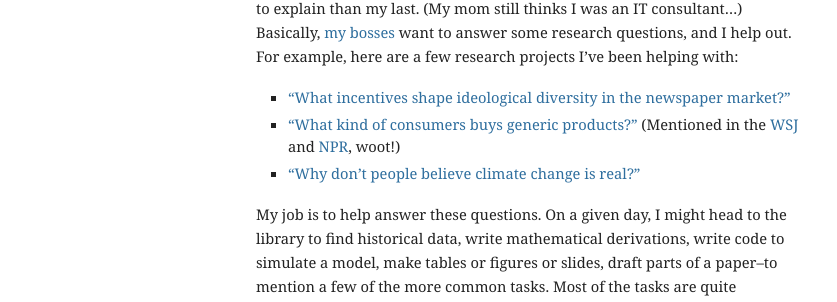
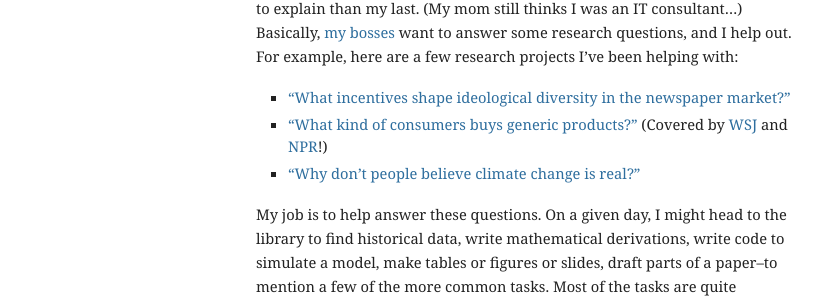
Before and after one commit to mbwong/mbwong.github.com, a Jekyll site: the page built from _posts/2013-08-20-new-job.md, in a window 1280 px wide. Shown: the part 604-906 px from the top of the page, without its empty margins (94-931 px from the left). Built offline with Jekyll 4.4.1, drawn with Linux system fonts in a browser that asks for light colours.

Commit message:
Update 2013-08-20-new-job.md

```diff
--- a/_posts/2013-08-20-new-job.md
+++ b/_posts/2013-08-20-new-job.md
@@ -16,7 +16,7 @@ Location: My new desk is located in the Becker Center on the third floor of the
 Job description: The most immediate benefit of this job is that it is much easier to explain than my last. (My mom still thinks I was an IT consultant...) Basically, [my][jesse] [bosses][matt] want to answer some research questions, and I help out. For example, here are a few research projects I've been helping with:
 
 * ["What incentives shape ideological diversity in the newspaper market?"][comp]
-* ["What kind of consumers buys generic products?"][gen] (Mentioned in the [WSJ][wsj] and [NPR][npr], woot!)
+* ["What kind of consumers buys generic products?"][gen] (Covered by [WSJ][wsj] and [NPR][npr]!)
 * ["Why don't people believe climate change is real?"][crowd]
 
 [jesse]: http://faculty.chicagobooth.edu/jesse.shapiro/
```
